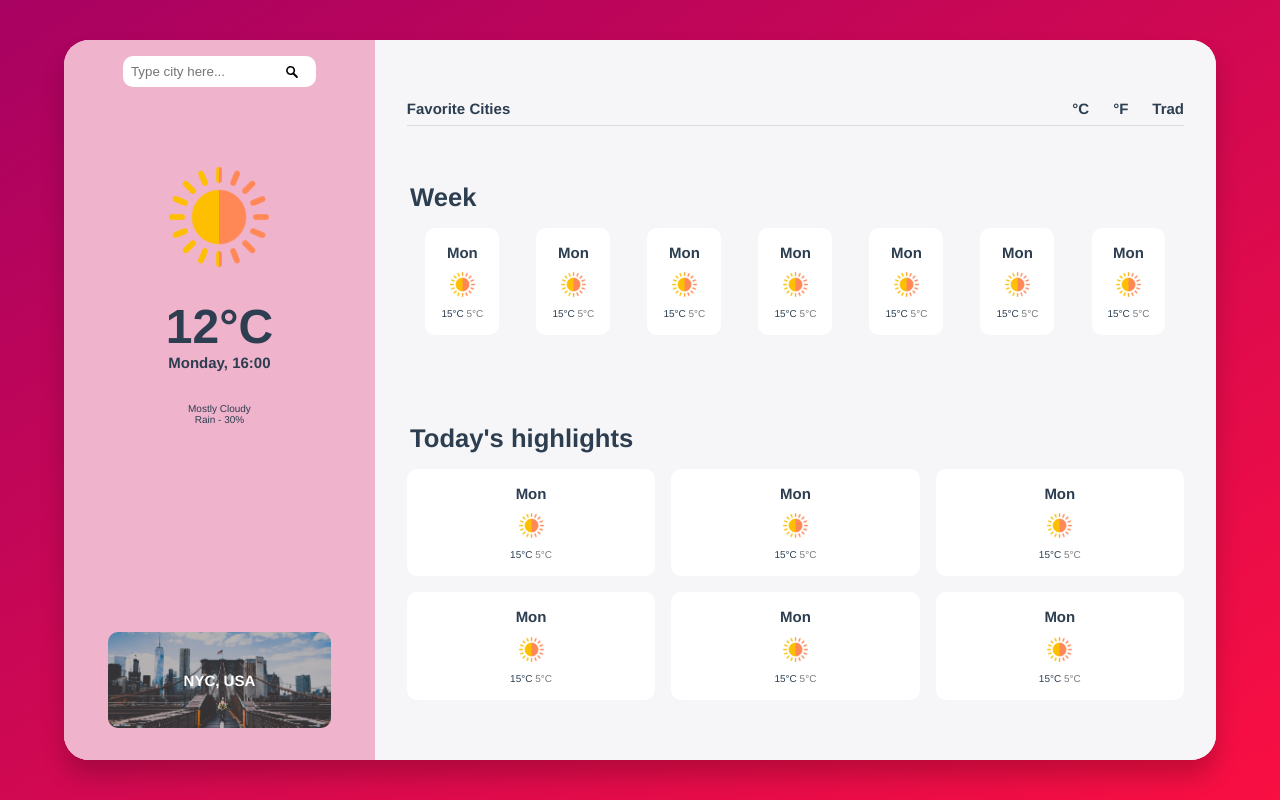
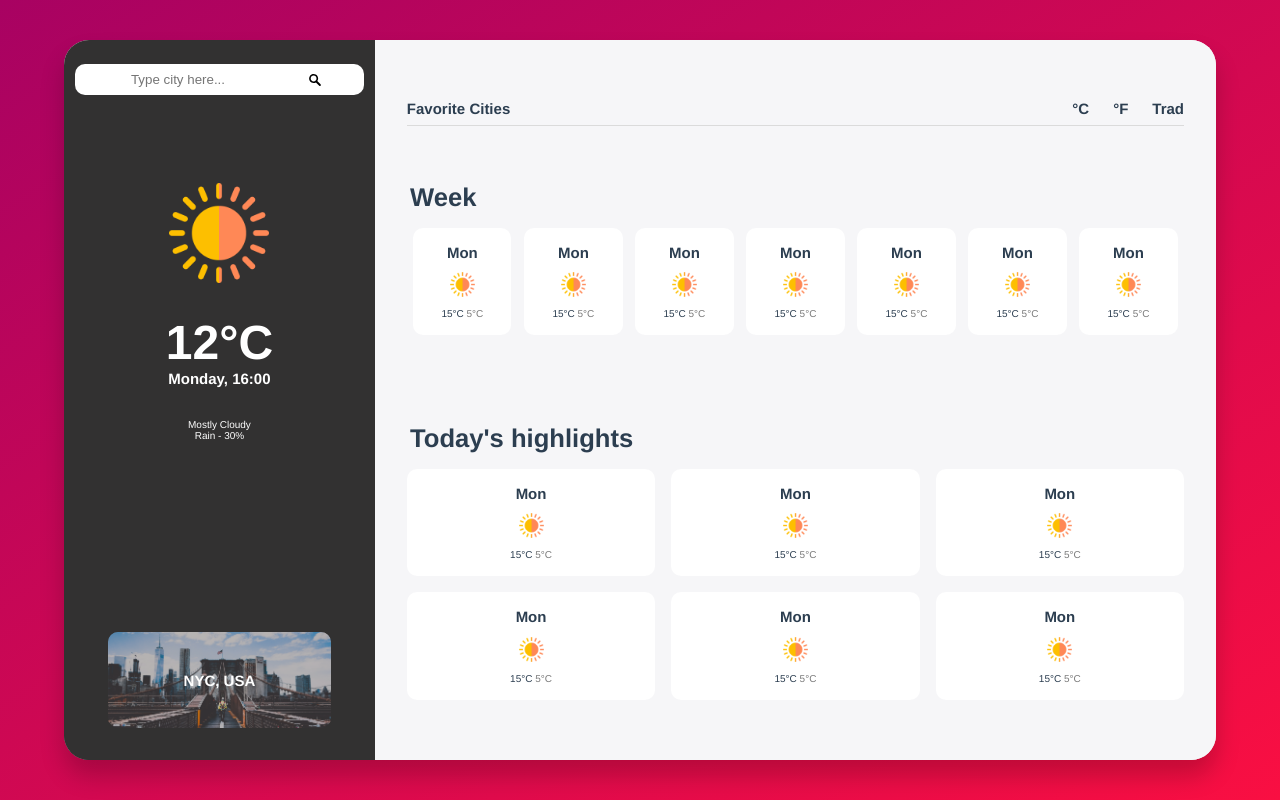
Before and after one commit to theogilardo/weather-app, a Vue app: page / in a window 1280 px wide. Built offline with nearby package versions, Linux system fonts and the light colour scheme.

Commit message:
today section design

```diff
--- a/src/components/Dashboard/Day.vue
+++ b/src/components/Dashboard/Day.vue
@@ -14,6 +14,7 @@ export default {
 
 <style lang="scss" scoped>
 .card {
+  width: 100%;
   display: flex;
   align-items: center;
   justify-content: center;
@@ -22,7 +23,7 @@ export default {
   border: none;
   background-color: white;
   border-radius: 10px;
-  margin: 0 0.2rem;
+  margin: 0 0.4rem;
   text-align: center;
 }
 
--- a/src/components/Home.vue
+++ b/src/components/Home.vue
@@ -51,7 +51,8 @@ export default {
   display: flex;
   align-items: center;
   flex-direction: column;
-  background-color: #f0b3cc;
+  background-color: #323131;
+  color: white;
   flex: 1;
 }
 
--- a/src/components/Today/Search.vue
+++ b/src/components/Today/Search.vue
@@ -25,12 +25,12 @@ export default {
 
 <style lang="scss" scoped>
 .search {
-  padding: 1rem;
+  padding: 1.5rem 0;
   position: relative;
   width: 100%;
 
   &__input {
-    padding: 0.5rem;
+    padding: 0.5rem 3.5rem;
     border: none;
     border-radius: 10px;
 
```
